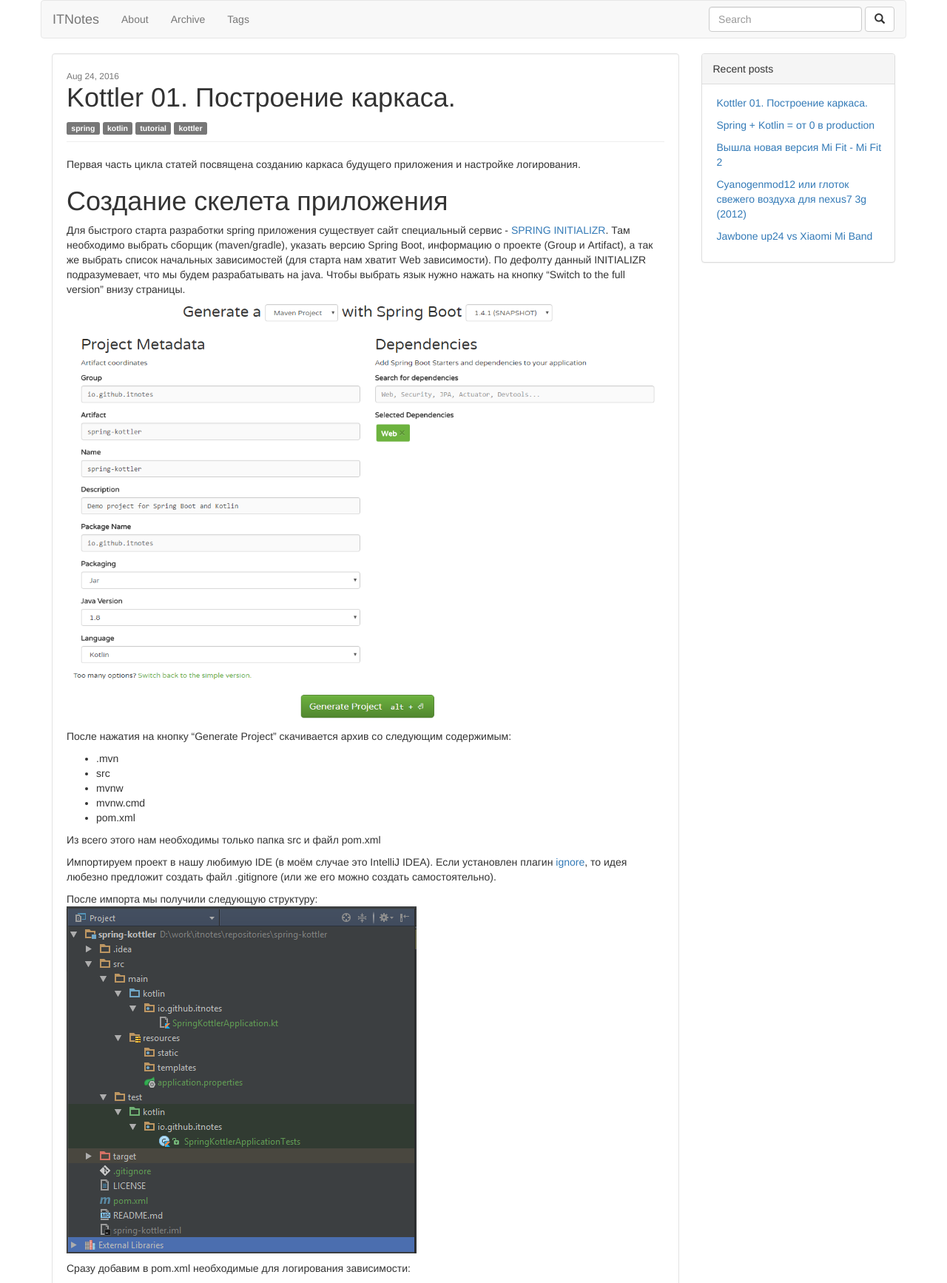
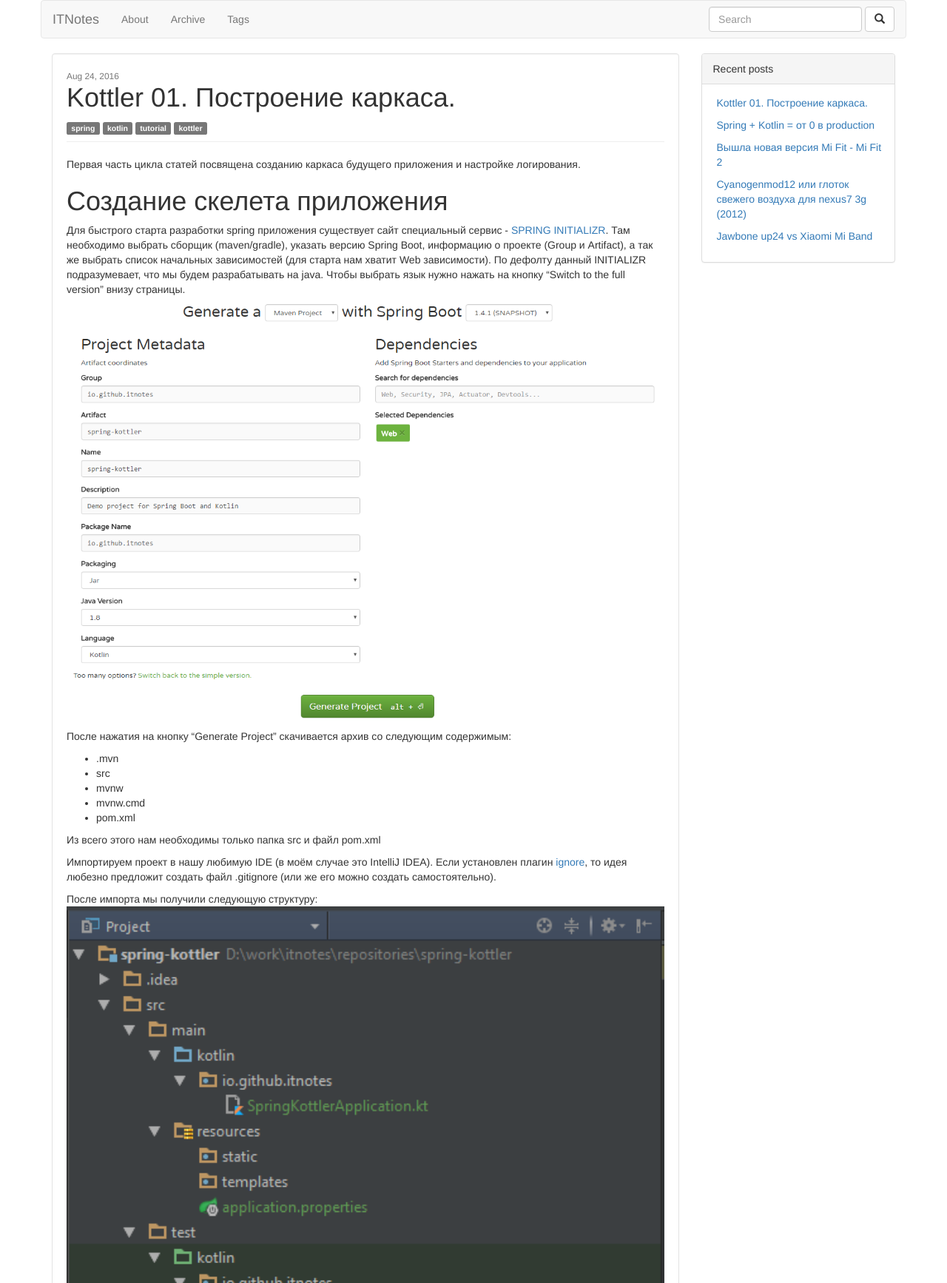
Before and after one commit to itnotes/itnotes.github.io, a Jekyll site: the page built from _posts/2016-08-24-kottler-build-skeleton.md, in a window 1280 px wide. Shown: the top 1734 px of the page at 74% size. Built offline with Jekyll 4.4.1, drawn with Linux system fonts in a browser that asks for light colours; nearby versions of some CDN libraries; comment, search, counter and statistics services are not loaded; grey boxes are pictures that could not be loaded.

Commit message:
fix images

````diff
--- a/_posts/2016-08-24-kottler-build-skeleton.md
+++ b/_posts/2016-08-24-kottler-build-skeleton.md
@@ -42,7 +42,7 @@
 любезно предложит создать файл .gitignore (или же его можно создать самостоятельно).
 
 После импорта мы получили следующую структуру:
-![структура проекта](/public/images/2016-08-24-kottler-build-skeleton/sk-02.png)
+<img style="width: 100%" src="/public/images/2016-08-24-kottler-build-skeleton/sk-02.png">
 
 Сразу добавим в pom.xml необходимые для логирования зависимости:
 
@@ -58,7 +58,7 @@
 ['http://127.0.0.1:8080/hello'](http://127.0.0.1:8080/hello) отображается
 сообщение 'Hello'. Для запуска необходимо выполнить задачу ```mvn spring-boot:run```
 (можно вызвать её прямо из IDEA):
-![звпуск проекта](/public/images/2016-08-24-kottler-build-skeleton/sk-03.png)
+<img style="width: 100%" src="/public/images/2016-08-24-kottler-build-skeleton/sk-03.png">
 
 Несмотря на то что контроллер отрабатывает корректно, debug сообщение из строки
 ```logger.debug("HelloController#hello executed")``` никуда не вывелось. Причина
````
